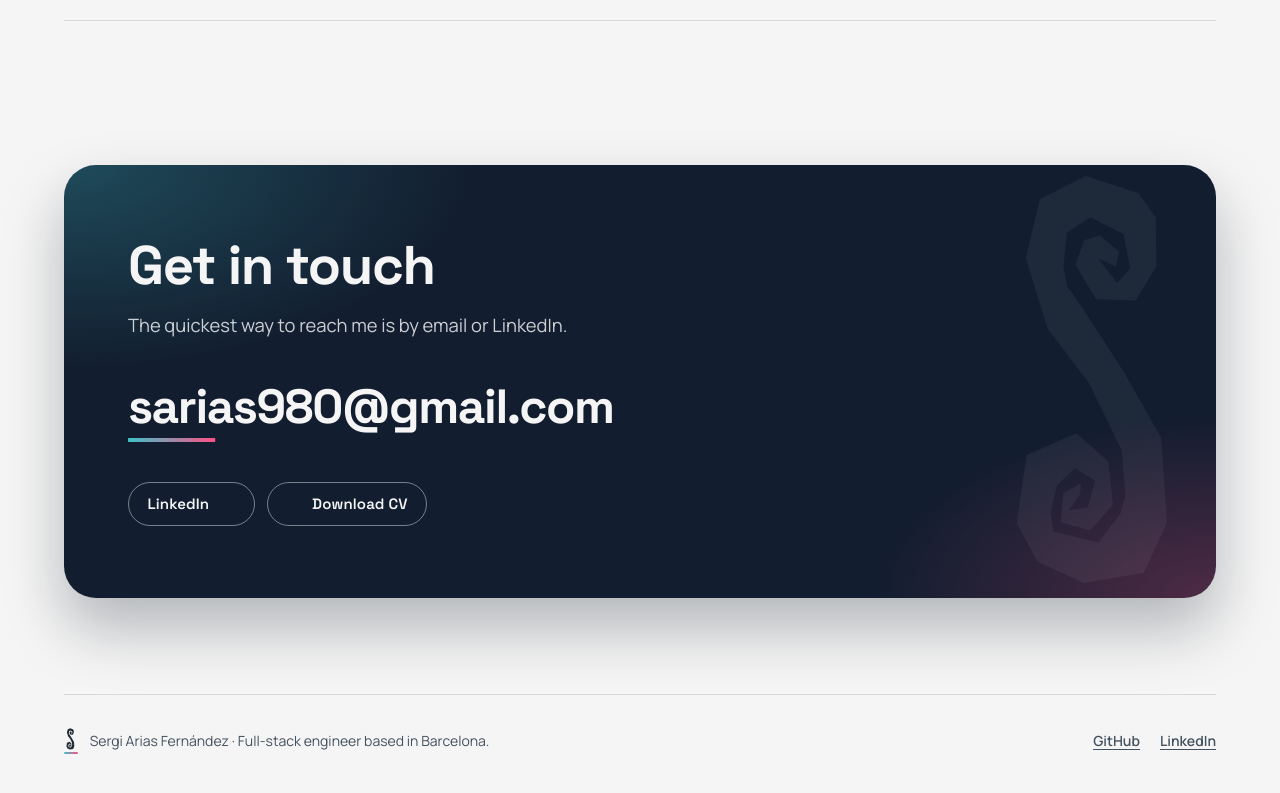
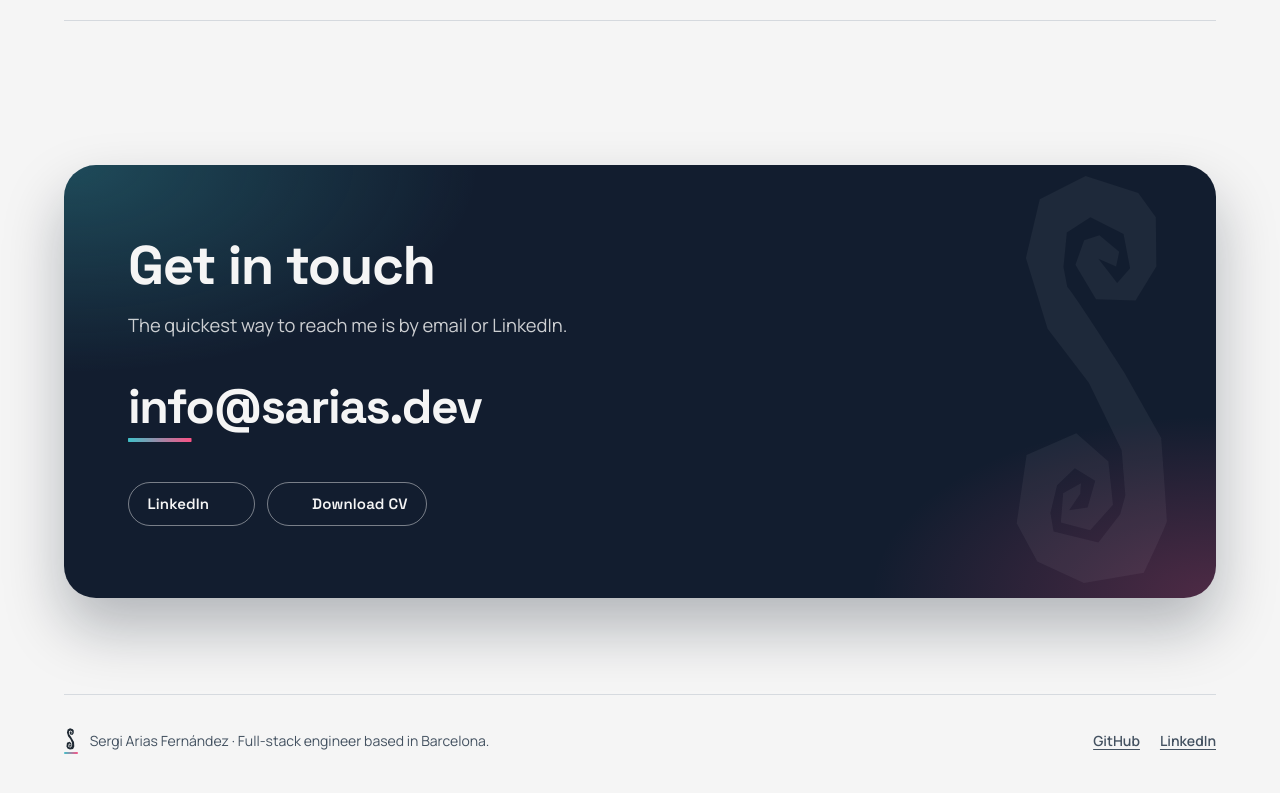
Before and after one commit to sarias980/portfolio, a React (Vite) app: page / in a window 1280 px wide. Shown: the part 5171-5964 px from the top of the page. Built offline with nearby package versions, Linux system fonts and the light colour scheme; some icons are missing.

Commit message:
Use info@sarias.dev as the contact email

```diff
--- a/src/content/profile.ts
+++ b/src/content/profile.ts
@@ -126,7 +126,7 @@ export type PortfolioContent = {
 
 const linkedin = 'https://www.linkedin.com/in/sergi-arias-fern%C3%A1ndez-ab2729148/';
 const github = 'https://github.com/sarias980';
-const email = 'sarias980@gmail.com';
+const email = 'info@sarias.dev';
 
 const logos = {
   deepdots: { src: '/logos/deepdots.webp', width: 542, height: 104 },
```
